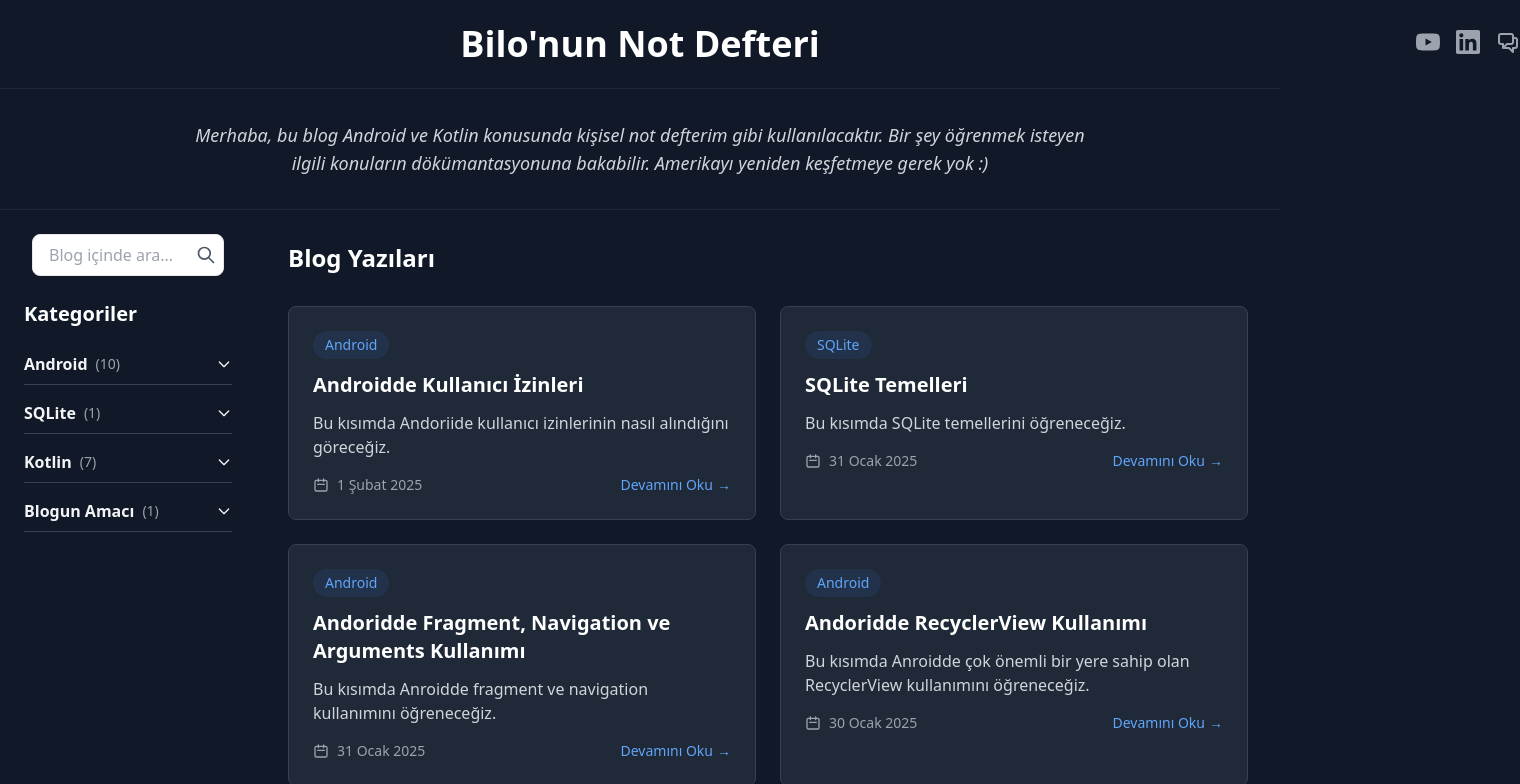
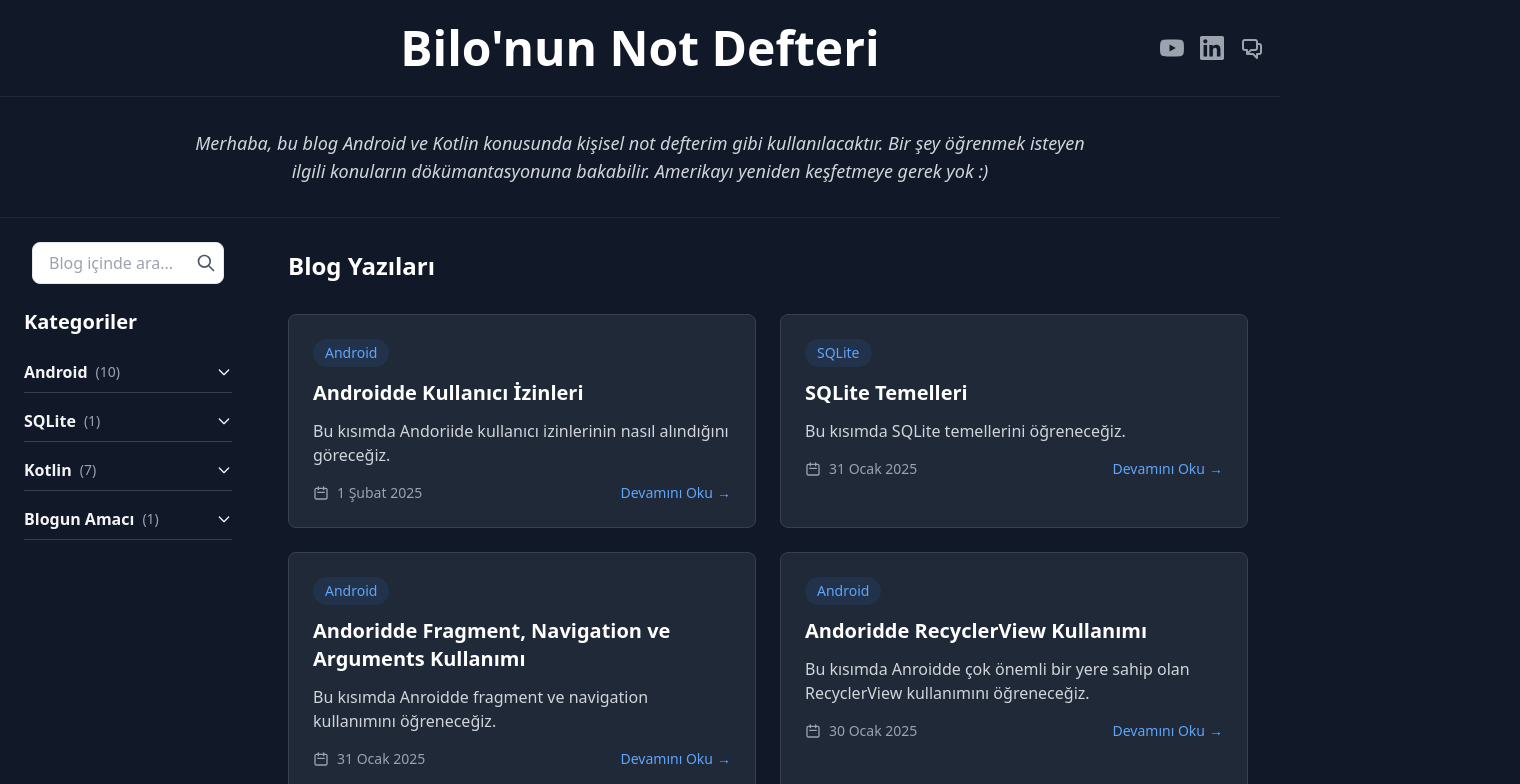
Before and after one commit to B1L0CAN/blog, a Next.js app: page / in a window 1280 px wide. Shown: the top 784 px of the page, 1520 px wide, since content can reach past the window. Built offline with nearby package versions, Linux system fonts and the light colour scheme.

Commit message:
Header düzeni iyileştirildi: başlık ortalandı, sosyal medya linkleri sağa alındı

```diff
--- a/src/app/page.tsx
+++ b/src/app/page.tsx
@@ -9,16 +9,16 @@ export default function Home() {
     <div className="flex flex-col min-h-screen bg-gray-900">
       {/* Başlık */}
       <header className="w-full py-6 border-b border-gray-800">
-        <div className="max-w-6xl mx-auto px-4">
-          <div className="flex flex-col md:block relative">
-            <div className="text-center mb-4 md:mb-0">
+        <div className="max-w-8xl mx-auto px-4 relative">
+          <div className="flex flex-col md:flex-row md:items-center">
+            <div className="flex-1 text-center mb-4 md:mb-0">
               <Link href="/" className="hover:text-blue-400 transition-colors">
-                <h1 className="text-4xl font-bold text-white">
+                <h1 className="text-5xl font-bold text-white">
                   Bilo&apos;nun Not Defteri
                 </h1>
               </Link>
             </div>
-            <div className="flex justify-center md:absolute md:right-0 md:top-1.5 md:-mr-80">
+            <div className="md:absolute md:right-4 md:top-1/2 md:-translate-y-1/2">
               <SocialLinks />
             </div>
           </div>
--- a/src/app/posts/[slug]/page.tsx
+++ b/src/app/posts/[slug]/page.tsx
@@ -208,16 +208,16 @@ export default function BlogPost({ params }: { params: Promise<{ slug: string }>
     <div className="flex flex-col min-h-screen bg-gray-900">
       {/* Başlık */}
       <header className="w-full py-6 border-b border-gray-800">
-        <div className="max-w-6xl mx-auto px-4">
-          <div className="flex flex-col md:block relative">
-            <div className="text-center mb-4 md:mb-0">
+        <div className="max-w-7xl mx-auto px-4 relative">
+          <div className="flex flex-col md:flex-row md:items-center">
+            <div className="flex-1 text-center mb-4 md:mb-0">
               <Link href="/" className="hover:text-blue-400 transition-colors">
                 <h1 className="text-4xl font-bold text-white">
                   Bilo&apos;nun Not Defteri
                 </h1>
               </Link>
             </div>
-            <div className="flex justify-center md:absolute md:right-0 md:top-1.5 md:-mr-80">
+            <div className="md:absolute md:right-4 md:top-1/2 md:-translate-y-1/2">
               <SocialLinks />
             </div>
           </div>
```
